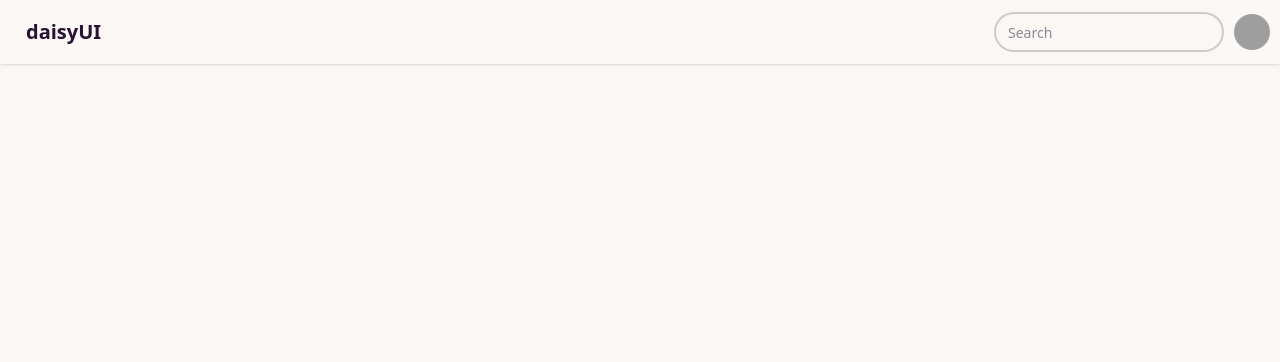
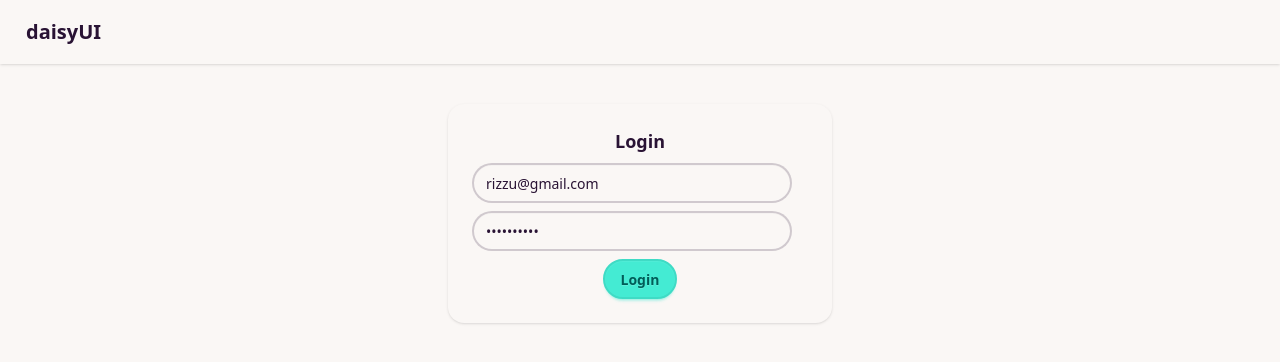
Before and after one commit to subhanbasha9494/devtinderUI, a React (Vite) app: page /login in a window 1280 px wide. Shown: the top 362 px of the page. Built offline with nearby package versions, Linux system fonts and the light colour scheme; grey boxes are pictures that could not be loaded.

Commit message:
added chnages in components

```diff
--- a/package.json
+++ b/package.json
@@ -10,9 +10,13 @@
     "preview": "vite preview"
   },
   "dependencies": {
+    "@reduxjs/toolkit": "^2.8.2",
     "@tailwindcss/vite": "^4.1.11",
+    "axios": "^1.10.0",
     "react": "^19.1.0",
     "react-dom": "^19.1.0",
+    "react-redux": "^9.2.0",
+    "react-router-dom": "^7.6.3",
     "tailwindcss": "^4.1.11"
   },
   "devDependencies": {
--- a/src/App.jsx
+++ b/src/App.jsx
@@ -1,9 +1,25 @@
-import Navbar from "./components/navbar.jsx"
+import { BrowserRouter, Route, Routes } from "react-router-dom";
+import Login from './components/login.jsx';
+import Body from './components/Body.jsx';
+import Profile from './components/Profile.jsx';
+import { Provider } from "react-redux";
+import appStore from "./utils/appStore.js";
+import Feed from "./components/Feed.jsx";
 
 function App() {
   return (
     <>
-      <Navbar />
+      <Provider store={appStore}>
+        <BrowserRouter basename="/">
+          <Routes>
+            <Route path="/" element={<Body />}>
+              <Route path="/feed" element={<Feed />} />
+              <Route path="/login" element={<Login />} />
+              <Route path="/profile" element={<Profile />} />
+            </Route>
+          </Routes>
+        </BrowserRouter>
+      </Provider>
     </>
   )
 }
--- /dev/null
+++ b/src/components/Body.jsx
@@ -0,0 +1,13 @@
+import { Outlet } from 'react-router-dom';
+import Navbar from './navbar.jsx';
+
+const Body = () => {
+    return (
+        <>
+            <Navbar />
+            <Outlet />
+        </>
+    );
+}
+
+export default Body;
--- /dev/null
+++ b/src/components/Feed.jsx
@@ -0,0 +1,10 @@
+const Feed = () => {
+  return (
+    <div className="feed-container">
+      <h1>Welcome to the Feed</h1>
+      {/* Add feed content here */}
+    </div>
+  );
+}
+
+export default Feed;
--- /dev/null
+++ b/src/components/Login.jsx
@@ -0,0 +1,45 @@
+import axios from "axios";
+import { useState } from "react";
+import { addUser } from "../utils/userSlice";
+import { useDispatch } from "react-redux";
+import { useNavigate } from "react-router-dom";
+import { API_URL } from "../utils/constants";
+
+const Login = () => {
+  const [emailId, setEmailId] = useState("rizzu@gmail.com");
+  const [password, setPassword] = useState("Rizzu@2022");
+  const dispatch = useDispatch();
+  const navigate = useNavigate();
+  const handleLogin = async () => {
+    try {
+      const res = await axios.post(`${API_URL}/login`, {
+        emailId,
+        password,
+      },
+      { withCredentials: true });
+      console.log("Login successful:", res.data);
+      dispatch(addUser(res.data));
+      return navigate("/feed");
+    } catch (error) {
+      console.error("Login failed:", error);
+    }
+  };
+  return (
+    <>
+      <div className="flex justify-center my-10">
+        <div className="card bg-base-100 w-96 shadow-sm">
+          <div className="card-body">
+            <h2 className="card-title justify-center">Login</h2>
+            <input type="text" className="input" placeholder="Email Id" value={emailId} onChange={(e) => setEmailId(e.target.value)} />
+            <input type="password" className="input" placeholder="Password" value={password} onChange={(e) => setPassword(e.target.value)} />
+            <div className="justify-center card-actions">
+              <button className="btn btn-primary" onClick={handleLogin}>Login</button>
+            </div>
+          </div>
+        </div>
+      </div>
+    </>
+  )
+}
+
+export default Login;
--- /dev/null
+++ b/src/components/Profile.jsx
@@ -0,0 +1,10 @@
+const Profile = () => {
+    return (
+        <div>
+            <h1>User Profile</h1>
+            <p>Details about the user will be displayed here.</p>
+        </div>
+    );
+}
+
+export default Profile;
--- a/src/components/navbar.jsx
+++ b/src/components/navbar.jsx
@@ -1,11 +1,14 @@
+import { useSelector } from "react-redux";
+
 const Navbar = () => {
+    const { user } = useSelector((state) => state);
     return (
         <div className="navbar bg-base-100 shadow-sm">
             <div className="flex-1">
                 <a className="btn btn-ghost text-xl">daisyUI</a>
             </div>
+            {user && (
                 <div className="flex gap-2">
-                <input type="text" placeholder="Search" className="input input-bordered w-24 md:w-auto" />
                     <div className="dropdown dropdown-end">
                         <div tabIndex={0} role="button" className="btn btn-ghost btn-circle avatar">
                             <div className="w-10 rounded-full">
@@ -19,8 +22,7 @@ const Navbar = () => {
                             className="menu menu-sm dropdown-content bg-base-100 rounded-box z-1 mt-3 w-52 p-2 shadow">
                             <li>
                                 <a className="justify-between">
-                                Profile
-                                <span className="badge">New</span>
+                                    Profile Name : {user?.firstName || "Guest"}
                                 </a>
                             </li>
                             <li><a>Settings</a></li>
@@ -28,6 +30,7 @@ const Navbar = () => {
                         </ul>
                     </div>
                 </div>
+            )}
         </div>
     );
 }
--- /dev/null
+++ b/src/utils/appStore.js
@@ -0,0 +1,9 @@
+import { configureStore } from "@reduxjs/toolkit";
+import userReducer from "./userSlice";
+const appStore = configureStore({
+  reducer: {
+    user: userReducer,
+  },
+});
+
+export default appStore;
--- /dev/null
+++ b/src/utils/constants.js
@@ -0,0 +1 @@
+export const API_URL = "http://localhost:9494";
--- /dev/null
+++ b/src/utils/userSlice.js
@@ -0,0 +1,18 @@
+import  { createSlice } from "@reduxjs/toolkit";
+
+
+const userSlice = createSlice({
+    name: "user",
+    initialState: null,
+    reducers: {
+        addUser: (state, action) => {
+            return action.payload;
+        },
+        removeUser: (state, action) => {
+            return null;
+        },
+    },
+});
+
+export const { addUser, removeUser } = userSlice.actions;
+export default userSlice.reducer;
```
Also changed, not shown: 1 other file (tests, documents, lock files or other folders). Lines whose indentation alone changed are shown as unchanged.
